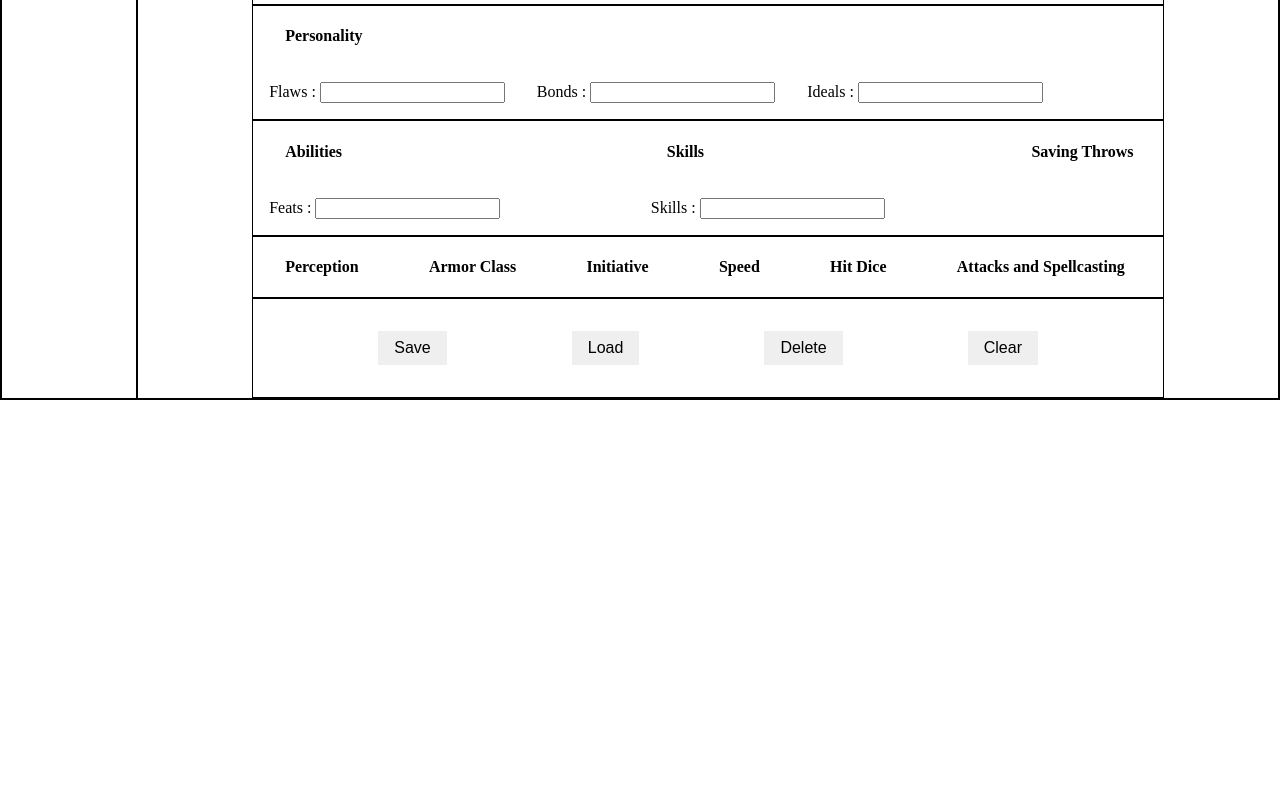
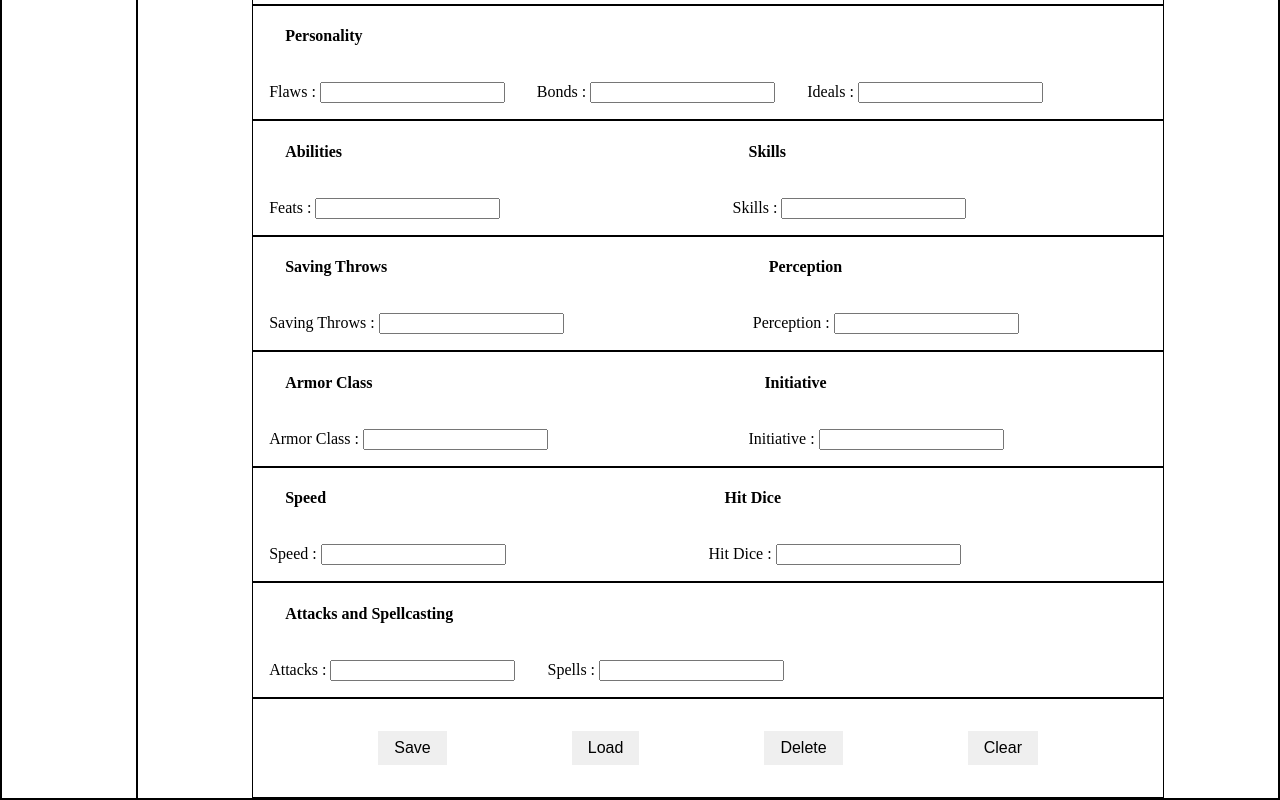
Before and after one commit to Jonathanko52/trpgplatform, a Next.js app: page / in a window 1280 px wide. Shown: the part 1145-1945 px from the top of the page. Before the commit the page ends 1545 px from the top, so only its background shows below. Built offline with nearby package versions, Linux system fonts and the light colour scheme.

Commit message:
Calculation function set uo

```diff
--- a/pages/presentational/characterSheet.js
+++ b/pages/presentational/characterSheet.js
@@ -55,13 +55,11 @@
     //runs the calculation on calculated value, which isn't terribly accurate
     let calculationFunction = data.characterSheet.calculations[key];
     let func = eval(calculationFunction.func);
-    func(pageData);
-
-    // let calculatedValuesAfterCalculation = calculationFunction(pageData);
-    // contents[key] = [
-    //   calculatedValues.valueNames[key],
-    //   calculatedValuesAfterCalculation,
-    // ];
+    let calculatedValuesAfterCalculation = func(pageData);
+    contents[key] = [
+      calculatedValues.valueNames[key],
+      calculatedValuesAfterCalculation,
+    ];
   }
   organization = additionalData;
   return (
```
